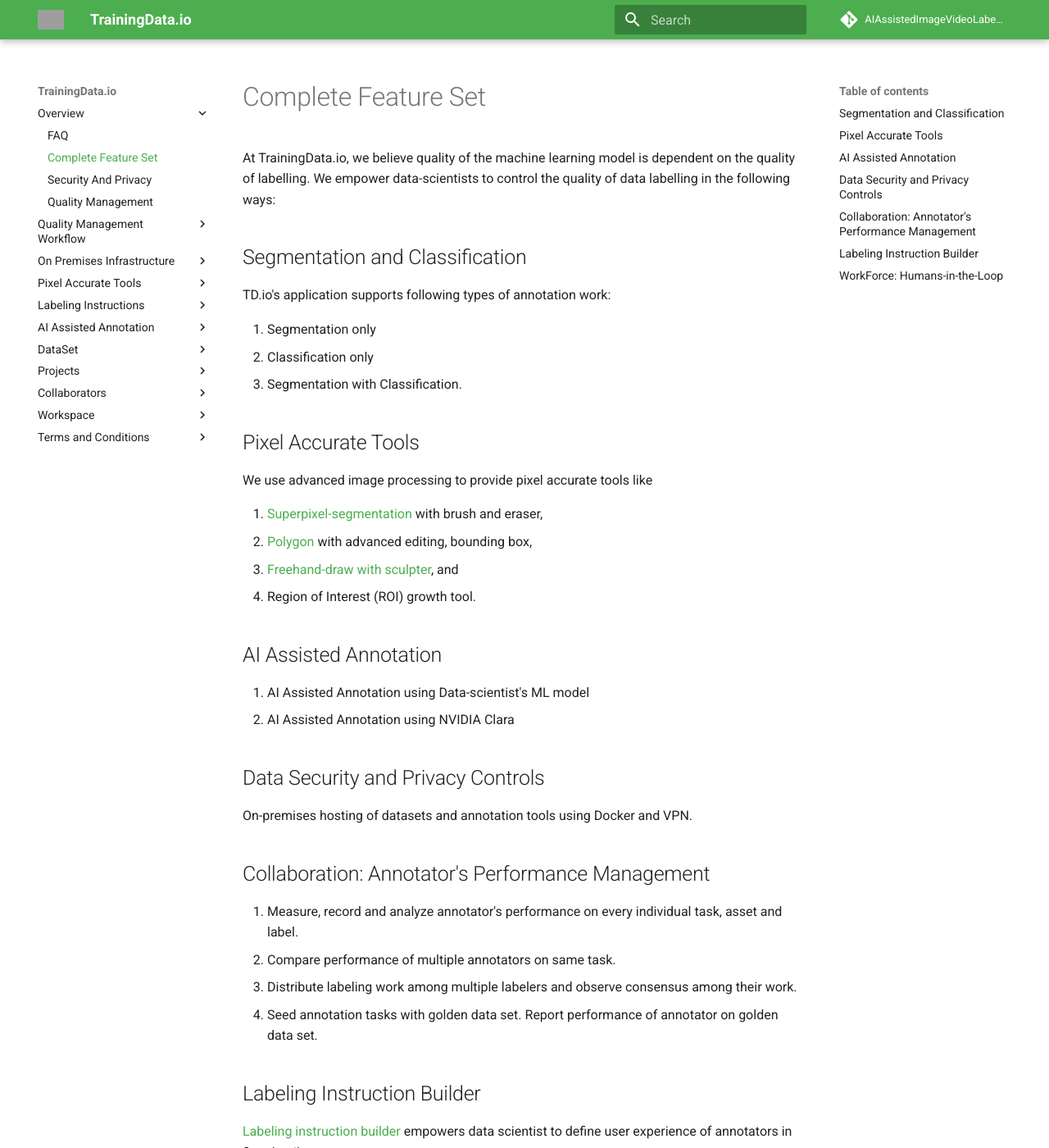
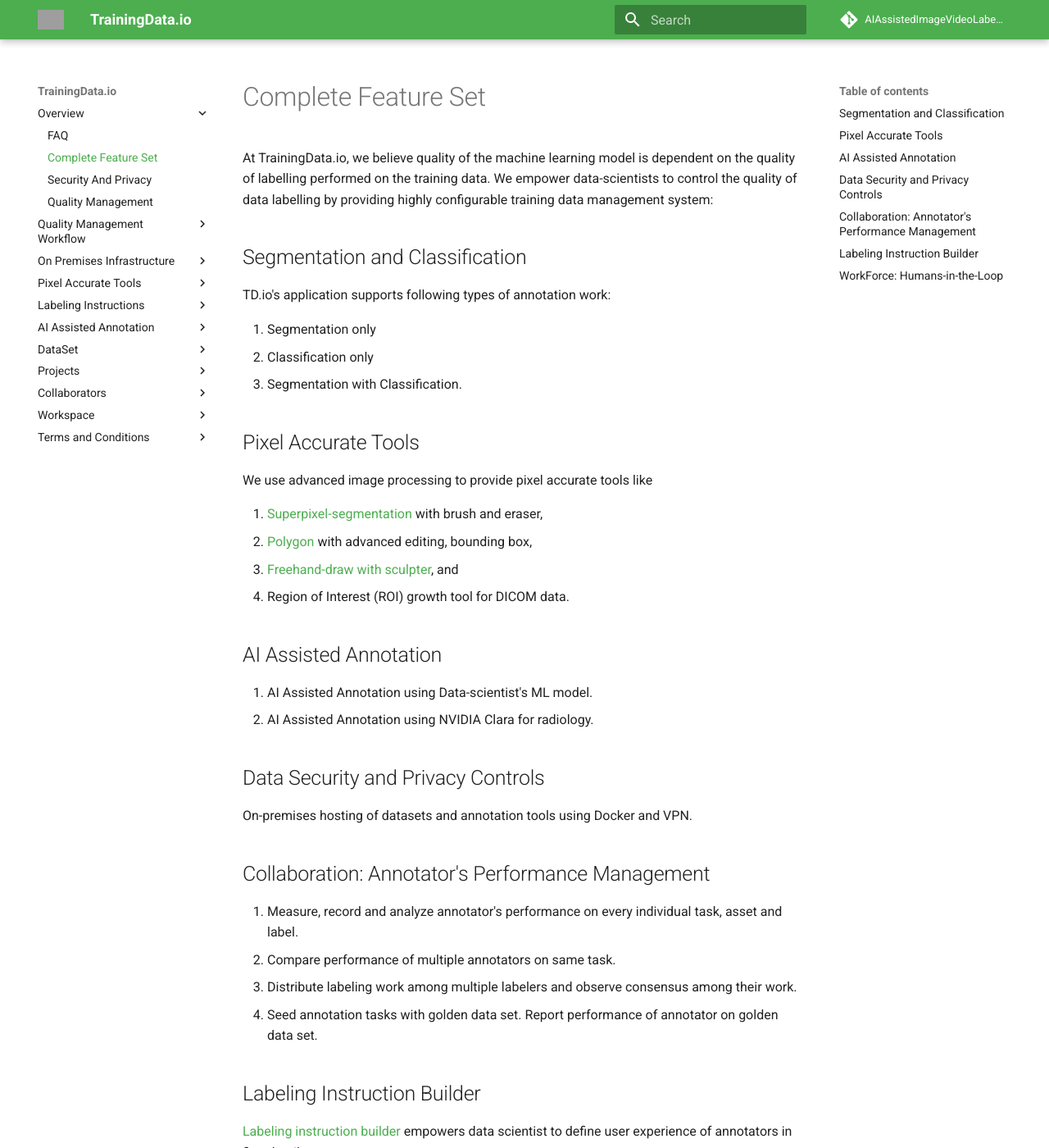
Before and after one commit to trainingdata/AIAssistedImageVideoLabelling, an MkDocs documentation site: the page built from docs/v1.0/Overview/Complete Feature Set.md, in a window 1280 px wide and 1400 px high. Shown: the whole window at 82% size. Built offline with MkDocs 1.6.1 and Material for MkDocs 9.7.7, drawn with Linux system fonts in a browser that asks for light colours; comment, search, counter and statistics services are not loaded; grey boxes are pictures that could not be loaded.

Commit message:
Update Complete Feature Set.md

```diff
--- a/docs/v1.0/Overview/Complete Feature Set.md
+++ b/docs/v1.0/Overview/Complete Feature Set.md
@@ -1,5 +1,5 @@
 # Complete Feature Set
-At TrainingData.io, we believe quality of the machine learning model is dependent on the quality of labelling. We empower data-scientists to control the quality of data labelling in the following ways:
+At TrainingData.io, we believe quality of the machine learning model is dependent on the quality of labelling performed on the training data. We empower data-scientists to control the quality of data labelling by providing highly configurable training data management system:
 
 ## Segmentation and Classification
 
@@ -16,13 +16,13 @@
 1. [Superpixel-segmentation](#segmentation-with-brush--eraser) with brush and eraser,
 2. [Polygon](#polygon-tool) with advanced editing, bounding box,
 3. [Freehand-draw with sculpter](#freehand-with-sculpter), and
-4. Region of Interest (ROI) growth tool.
+4. Region of Interest (ROI) growth tool for DICOM data.
 
 
 ## AI Assisted Annotation
 
-1. AI Assisted Annotation using Data-scientist's ML model
-2. AI Assisted Annotation using NVIDIA Clara
+1. AI Assisted Annotation using Data-scientist's ML model.
+2. AI Assisted Annotation using NVIDIA Clara for radiology.
 
 
 ## Data Security and Privacy Controls
```
